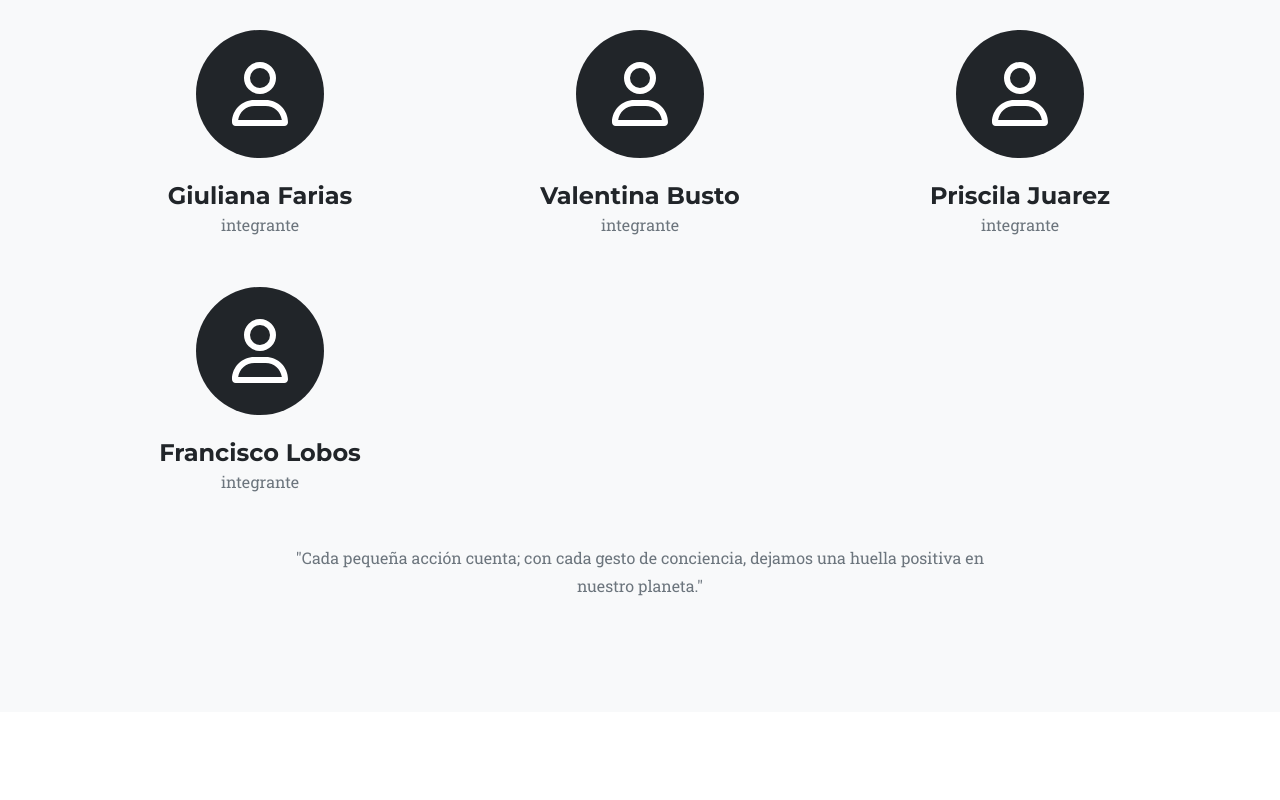
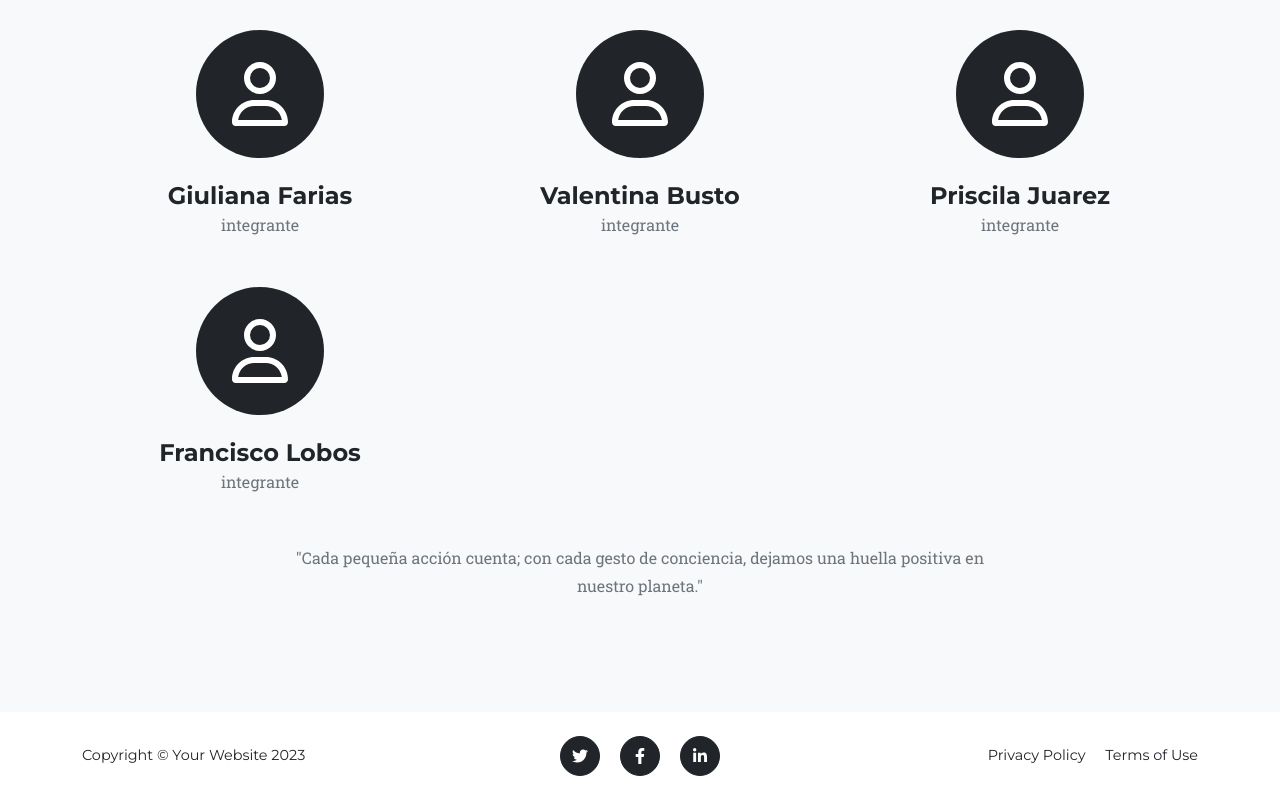
Before and after one commit to giulifarias05/FULL-STACK-, a plain HTML site: page index.html in a window 1280 px wide. Shown: the part 4043-4843 px from the top of the page. Before the commit the page ends 4755 px from the top, so only its background shows below. Drawn offline with nearby package versions, Linux system fonts and the light colour scheme.

Commit message:
agregando footer

```diff
--- a/index.html
+++ b/index.html
@@ -5,7 +5,7 @@
         <meta name="viewport" content="width=device-width, initial-scale=1, shrink-to-fit=no" />
         <meta name="description" content="" />
         <meta name="author" content="" />
-        <title>hola</title>
+        <title> ECOMundo</title>
         <!-- Favicon-->
         <link rel="icon" type="image/x-icon" href="assets/favicon.ico" />
         <!-- Font Awesome icons (free version)-->
@@ -275,8 +275,24 @@
             </div>
         </section>
 
-              <!-- Footer-->              <!-- valentina-->
+              <!-- Footer-->
 
+        <footer class="footer py-4">
+            <div class="container">
+                <div class="row align-items-center">
+                    <div class="col-lg-4 text-lg-start">Copyright &copy; Your Website 2023</div>
+                    <div class="col-lg-4 my-3 my-lg-0">
+                        <a class="btn btn-dark btn-social mx-2" href="#!" aria-label="Twitter"><i class="fab fa-twitter"></i></a>
+                        <a class="btn btn-dark btn-social mx-2" href="#!" aria-label="Facebook"><i class="fab fa-facebook-f"></i></a>
+                        <a class="btn btn-dark btn-social mx-2" href="#!" aria-label="LinkedIn"><i class="fab fa-linkedin-in"></i></a>
+                    </div>
+                    <div class="col-lg-4 text-lg-end">
+                        <a class="link-dark text-decoration-none me-3" href="#!">Privacy Policy</a>
+                        <a class="link-dark text-decoration-none" href="#!">Terms of Use</a>
+                    </div>
+                </div>
+            </div>
+        </footer>
 
         <!-- Portfolio Modals-->
         <!-- Portfolio item 1 modal popup-->
```
